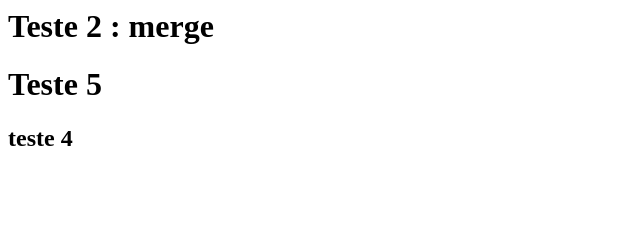
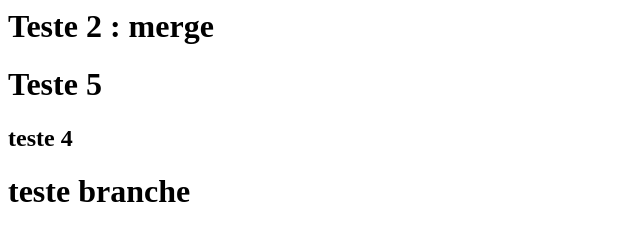
Before and after one commit to dsilvasantos/git-exemple, a plain HTML site: page index.html in a window 1280 px wide. Shown: the whole page, without its empty margins (0-640 px from the left). Drawn offline with Linux system fonts and the light colour scheme.

Commit message:
testando outra branch

```diff
--- a/index.html
+++ b/index.html
@@ -5,5 +5,5 @@
 <h1> Teste 2 : merge</h1>
 <h1> Teste 5 </h1>
 <h2> teste 4 </h2>
-
+<h1> teste branche </h1>
 </html>
```
